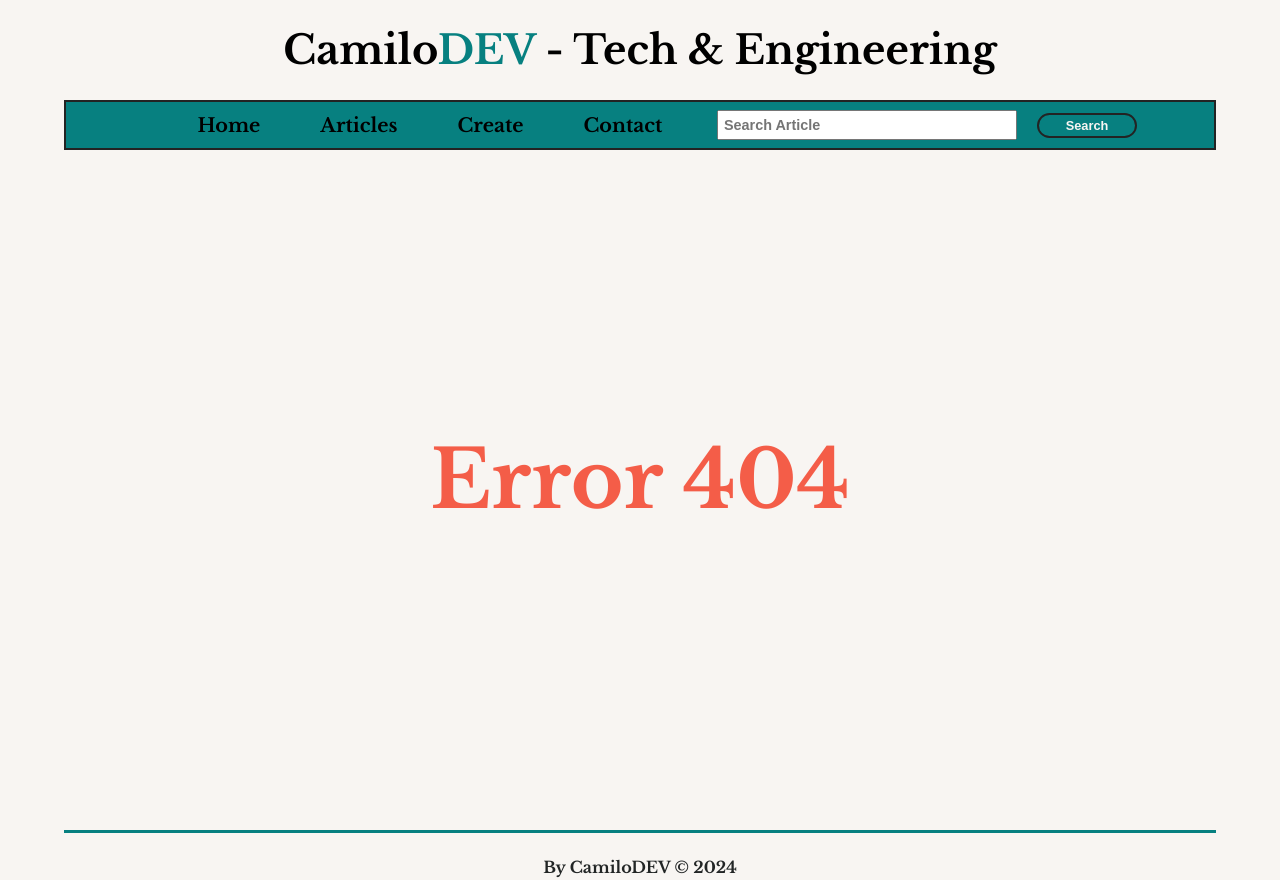
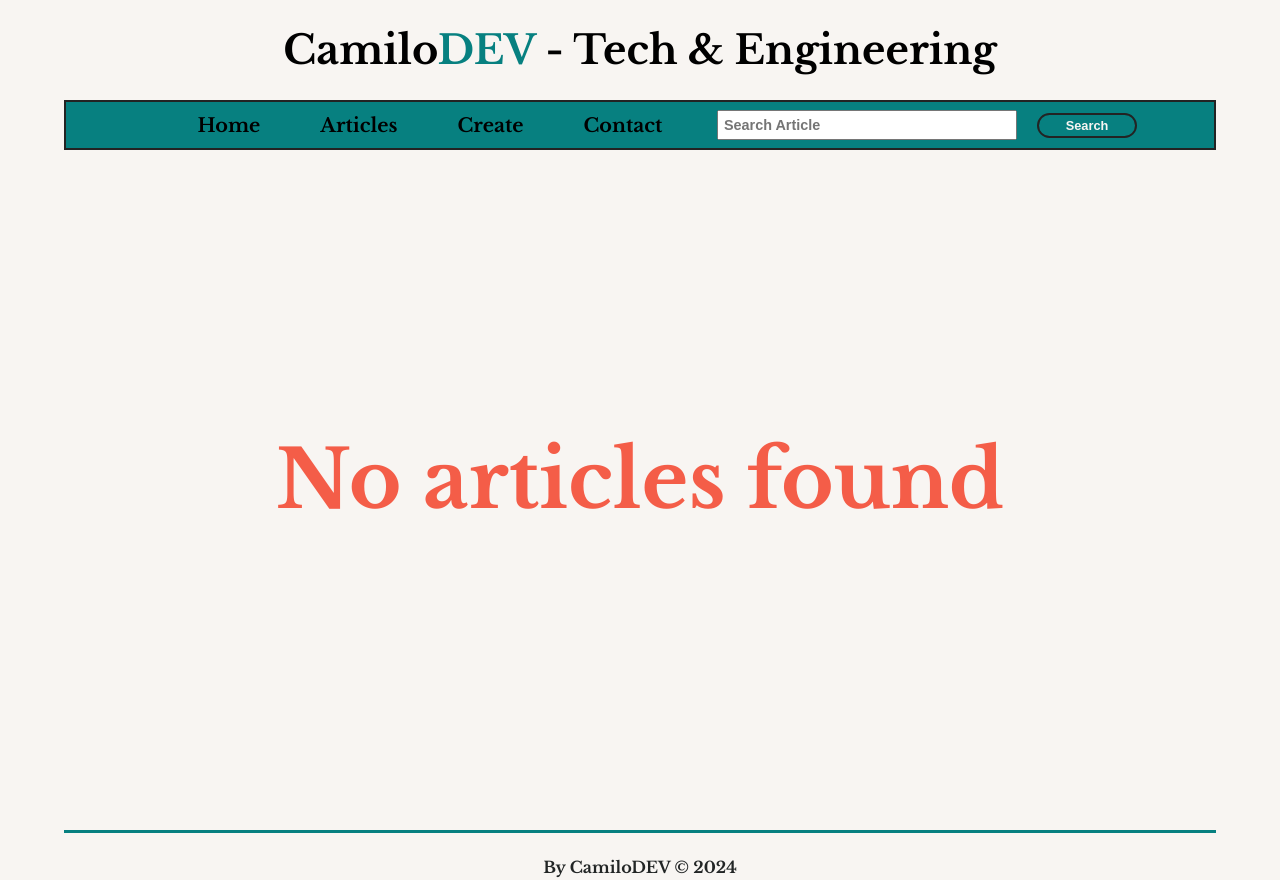
Before and after one commit to Hcrj99/BLOG, a React (Vite) app: page /Search in a window 1280 px wide. Before the commit this address had no page. Built offline with nearby package versions, Linux system fonts and the light colour scheme.

Commit message:
search empty

```diff
--- a/src/Components/Pages/Search/SearchArticle.jsx
+++ b/src/Components/Pages/Search/SearchArticle.jsx
@@ -29,6 +29,7 @@ export const SearchArticle = () => {
             setArticles([]);
         }
         setCharging(false);
+        console.log(data);
     };
 
     return (
--- a/src/router/Router.jsx
+++ b/src/router/Router.jsx
@@ -11,6 +11,7 @@ import { SearchArticle } from "../Components/Pages/Search/SearchArticle";
 import { Article } from "../Components/Pages/Articles/Article";
 import { EditArticles } from '../Components/Pages/Edit/EditArticles';
 import { ErrorArticles } from "../Helpers/ErrorArticles/ErrorArticles";
+import { EmptyArticles } from "../Helpers/EmptyArticles/EmptyArticles";
 
 export const Router = () => {
     return (
@@ -30,6 +31,7 @@ export const Router = () => {
                     <Route path="/Search/:search" element={<SearchArticle />} />
                     <Route path="/Article/:id" element={<Article />} />
                     <Route path="/Edit/:id" element={<EditArticles />} />
+                    <Route path="/Search/" element={<EmptyArticles />} />
                     <Route path="*" element={<ErrorArticles />}></Route>
                 </Routes>
             </section>
```
